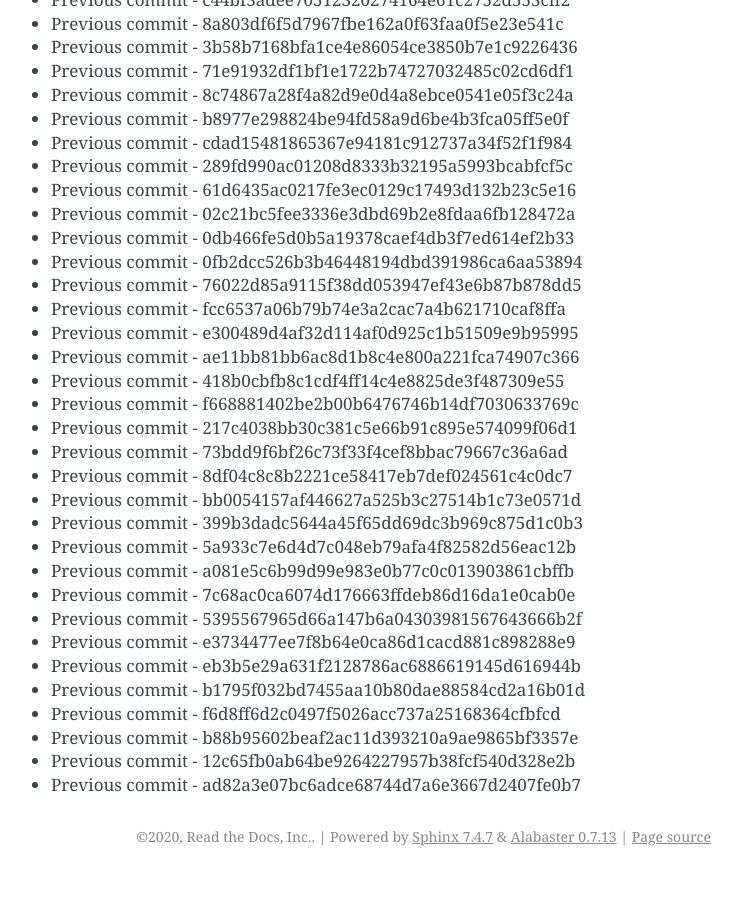
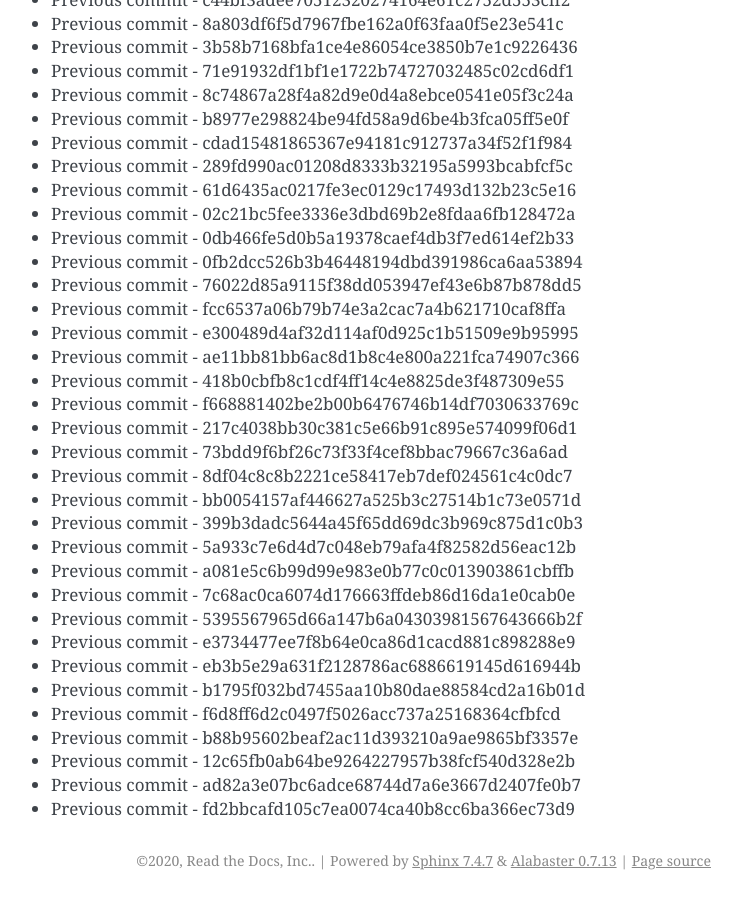
Before and after one commit to readthedocs/rtd-git-stresstest, a Sphinx documentation site: the page built from docs/updates.rst, in a window 1280 px wide and 900 px high, scrolled down 10103 px. Shown: the whole window, without its empty margins (399-1141 px from the left). Built offline with Sphinx 7.4.7, drawn with Linux system fonts in a browser that asks for light colours; before the commit the page ends 10979 px from its top, so only the background shows below that.

Commit message:
Generating commit from previous: fd2bbcafd105c7ea0074ca40b8cc6ba366ec73d9

```diff
--- a/docs/updates.rst
+++ b/docs/updates.rst
@@ -456,3 +456,4 @@ It can be tested for any performance characteristics.
 * Previous commit - b88b95602beaf2ac11d393210a9ae9865bf3357e
 * Previous commit - 12c65fb0ab64be9264227957b38fcf540d328e2b
 * Previous commit - ad82a3e07bc6adce68744d7a6e3667d2407fe0b7
+* Previous commit - fd2bbcafd105c7ea0074ca40b8cc6ba366ec73d9
```
